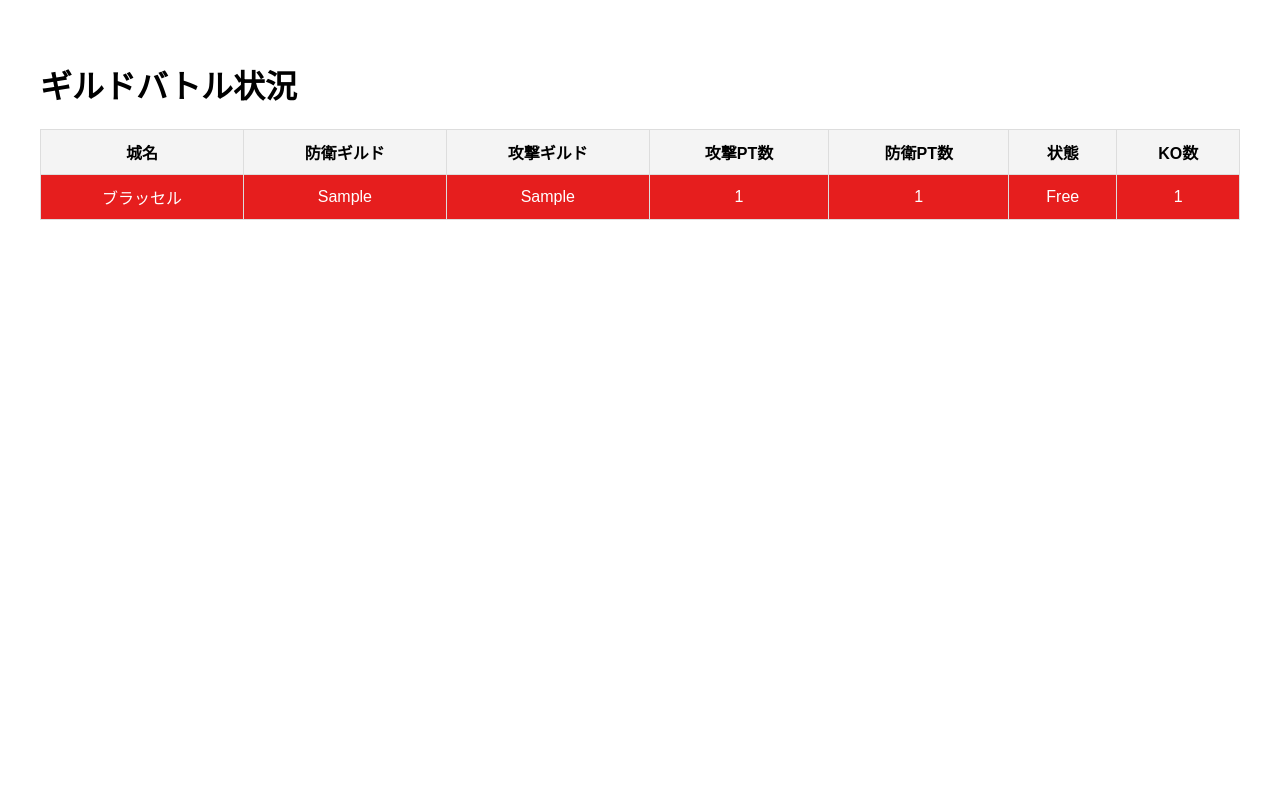
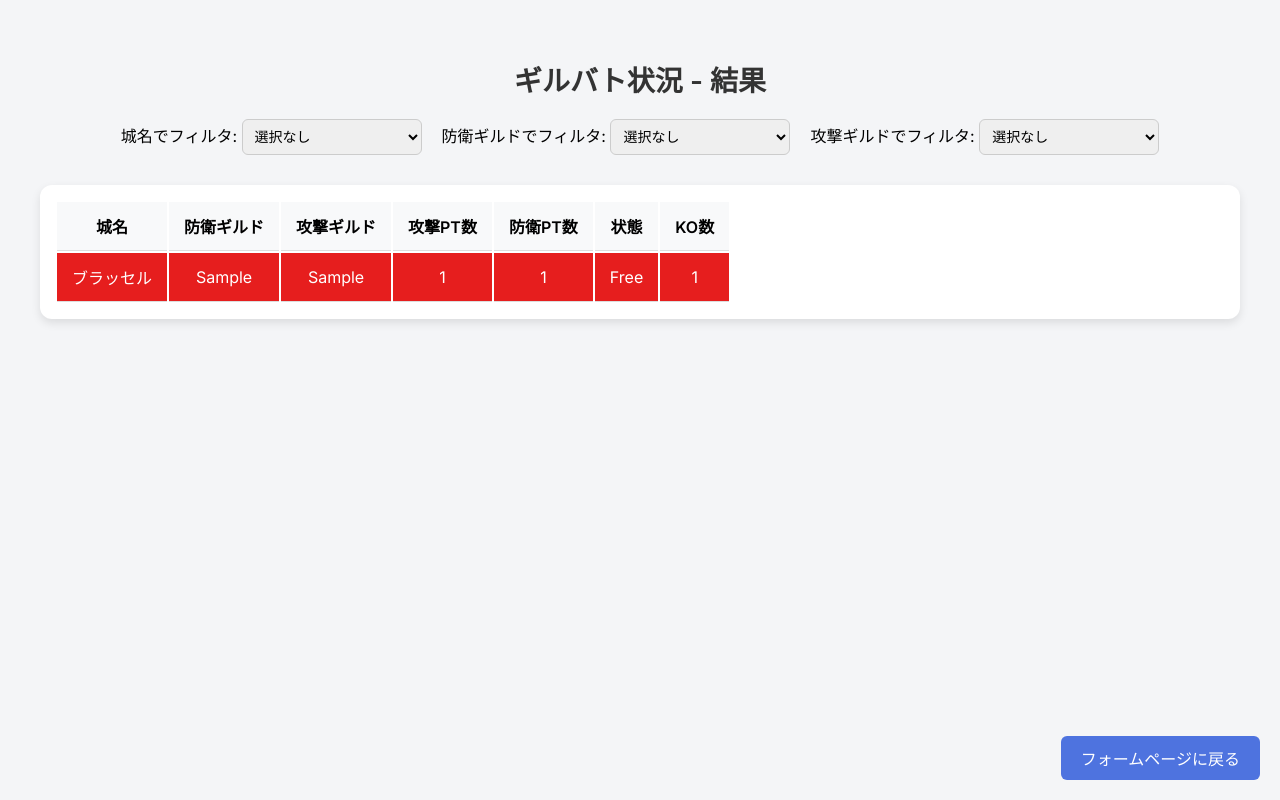
Before and after one commit to BLue-share/mememori-gvg, a Django app: page /guild/status/ in a window 1280 px wide. Run offline with Django 5.2, Linux system fonts and the light colour scheme; tables that the repository leaves empty hold one stand-in row (values such as "Sample post"); a database or web service that is not in the repository returns one stand-in record (values such as "Sample title"); data that the repository does not hold is empty.

Commit message:
ワールド選択用フォーム追加、フィルター機能追加、デザイン調整

```diff
--- a/guild_war_status/backend/guild/urls.py
+++ b/guild_war_status/backend/guild/urls.py
@@ -1,6 +1,7 @@
 from django.urls import path
-from .views import guild_status  # `fetch_guild_war_status` を削除
+from .views import guild_status,guild_form  # `fetch_guild_war_status` を削除
 
 urlpatterns = [
+    path('form/', guild_form, name='guild_form'),
     path("status/", guild_status, name="guild_status"),  # `guild_status` に変更
 ]
--- a/guild_war_status/backend/guild/views.py
+++ b/guild_war_status/backend/guild/views.py
@@ -1,12 +1,9 @@
+from django.shortcuts import render, redirect
 import logging
-from django.shortcuts import render
-from django.http import JsonResponse
 import requests
 
-# ロガーの設定
 logger = logging.getLogger(__name__)
 
-# キャッスル名のリスト（CastleIdに対応）
 CASTLE_NAMES = [
     "ブラッセル", "ウィスケルケー", "モダーヴ", "シメイ", "グラベンスティン",
     "カンブル", "クインティヌス", "ランベール", "サンジャック",
@@ -15,22 +12,33 @@ CASTLE_NAMES = [
     "サルヴァトール", "バーフ"
 ]
 
+def guild_form(request):
+    """ギルド戦フォームを表示"""
+    return render(request, "guild_form.html")
+
 def guild_status(request):
-    """APIからギルド戦情報を取得し、HTMLに変換"""
-    api_url = "https://api.mentemori.icu/1017/localgvg/latest"  # APIエンドポイントを修正
+    """APIからギルド戦情報を取得し、結果ページにリダイレクト"""
+
+    if request.method == "POST":
+        server = request.POST.get("server", "1")
+        world = request.POST.get("world", "").strip()
+    else:
+        server = "1"
+        world = ""
+
+    world_id = f"{server}{world}" if world else f"{server}"
+    api_url = f"https://api.mentemori.icu/{world_id}/localgvg/latest"
 
     try:
         response = requests.get(api_url)
+        logger.debug(f"APIリクエスト: {api_url}")
         logger.debug(f"APIレスポンス: {response.status_code}, {response.text}")
-        response.raise_for_status()  # HTTPエラーなら例外発生
+        response.raise_for_status()
 
         data = response.json()
-
-        # ギルド情報
         guilds = data.get("data", {}).get("guilds", {})
         castles = data.get("data", {}).get("castles", [])
 
-        # CastleIdをキャッスル名に変換
         formatted_castles = []
         for castle in castles:
             castle_id = castle.get("CastleId", 0)
@@ -45,18 +53,20 @@ def guild_status(request):
                 "attack_party_count": castle.get("AttackPartyCount", 0),
                 "defense_party_count": castle.get("DefensePartyCount", 0),
                 "state": "Occupied" if castle.get("GvgCastleState", 0) == 1 else "Free",
-                "ko_count": castle.get("LastWinPartyKnockOutCount", 0)  # KO数を追加
+                "ko_count": castle.get("LastWinPartyKnockOutCount", 0)
             })
 
-        # HTMLテンプレートをレンダリング
-        return render(request, "guild_status.html", {"castles": formatted_castles})
+        return render(request, "guild_status.html", {
+            "castles": formatted_castles,
+            "server": server,
+            "world": world
+        })
 
-    except requests.exceptions.HTTPError as http_err:
-        logger.error(f"HTTPエラーが発生しました: {http_err}, レスポンス: {response.status_code} {response.text}")
-        return JsonResponse({"error": "HTTPエラーが発生しました"}, status=500)
-    except requests.exceptions.RequestException as req_err:
-        logger.error(f"リクエストエラーが発生しました: {req_err}")
-        return JsonResponse({"error": "リクエストエラーが発生しました"}, status=500)
     except Exception as err:
-        logger.error(f"予期しないエラーが発生しました: {err}")
-        return JsonResponse({"error": "予期しないエラーが発生しました"}, status=500)
+        logger.error(f"エラー発生: {err}")
+        return render(request, "guild_status.html", {
+            "castles": [],
+            "server": server,
+            "world": world,
+            "error": "データ取得に失敗しました"
+        })
--- a/guild_war_status/backend/templates/guild_status.html
+++ b/guild_war_status/backend/templates/guild_status.html
@@ -3,62 +3,213 @@
 <head>
     <meta charset="UTF-8">
     <meta name="viewport" content="width=device-width, initial-scale=1.0">
-    <title>ギルド戦状況</title>
+    <title>ギルバト状況 - 結果</title>
     <style>
+        @import url('https://fonts.googleapis.com/css2?family=Inter:wght@400;600&display=swap');
+
         body {
-            font-family: Arial, sans-serif;
+            font-family: 'Inter', sans-serif;
             margin: 20px;
             padding: 20px;
+            background-color: #f4f5f7;
         }
-        table {
-            width: 100%;
-            border-collapse: collapse;
+
+        h1 {
+            text-align: center;
+            color: #333;
+            font-size: 28px;
+            margin-bottom: 20px;
         }
+
+        .error-message {
+            text-align: center;
+            color: red;
+            font-weight: bold;
+            margin-top: 10px;
+        }
+
+        .form-button {
+            display: inline-block;
+            background-color: #4e73df;
+            color: white;
+            padding: 10px 20px;
+            font-size: 16px;
+            border-radius: 6px;
+            text-decoration: none;
+            margin-top: 20px;
+            cursor: pointer;
+            transition: background-color 0.3s, transform 0.1s;
+            position: fixed;
+            bottom: 20px;
+            right: 20px;
+        }
+
+        .form-button:hover {
+            background-color: #224abe;
+            transform: scale(1.05);
+        }
+
+        .table-container {
+            max-width: 100%;
+            overflow-x: auto;
+            background: white;
+            border-radius: 12px;
+            padding: 15px;
+            box-shadow: 0 4px 10px rgba(0, 0, 0, 0.1);
+            margin-top: 20px;
+        }
+
+        th {
+            position: sticky;
+            top: 0;
+            background-color: #f8f9fa;
+            z-index: 10;
+        }
+
         th, td {
-            border: 1px solid #ddd;
-            padding: 10px;
+            padding: 12px 15px;
             text-align: center;
+            border-bottom: 1px solid #ddd;
         }
-        th {
-            background-color: #f4f4f4;
+
+        select {
+            padding: 8px;
+            border-radius: 6px;
+            border: 1px solid #ccc;
+            margin-bottom: 10px;
+            font-size: 14px;
+            width: 180px;
+            transition: 0.3s;
+        }
+
+        select:hover {
+            border-color: #4e73df;
+        }
+
+        .filter-container {
+            display: flex;
+            justify-content: center;
+            gap: 20px;
+            margin-bottom: 20px;
         }
         /* 防衛PT数が15以下のときの赤色 */
         .danger {
-            background-color: rgb(230, 30, 30);
-            color: white;
+            background-color: rgb(230, 30, 30) !important;
+            color: white !important;
         }
         /* 防衛PT数が60以下のときの黄色 */
         .warning {
-            background-color: yellow;
-            color: black;
+            background-color: yellow !important;
+            color: black !important;
+        }
+
+        /* レスポンシブデザイン: スクリーンサイズが小さい場合にテーブルの横スクロールを有効にする */
+        @media (max-width: 768px) {
+            .table-container {
+                overflow-x: scroll;
+                -webkit-overflow-scrolling: touch;
+            }
+
+            table {
+                width: 100%;
+                min-width: 600px;
+            }
         }
     </style>
     <script>
-        function getReloadInterval() {
-            const now = new Date();
-            const hours = now.getHours();
-            const minutes = now.getMinutes();
+        // フィルターの結果をlocalStorageに保存
+        function saveFilters() {
+            const filters = {
+                castleName: document.getElementById("castleNameFilter").value,
+                guildName: document.getElementById("guildNameFilter").value,
+                attackerName: document.getElementById("attackerNameFilter").value,
+            };
+            localStorage.setItem("filters", JSON.stringify(filters));
+        }
 
-            // 20:45 ～ 21:30 の間は 3秒おきに描画、それ以外は 30分おきに描画
-            if ((hours === 20 && minutes >= 45) || (hours === 21 && minutes < 30)) {
-                return 3000; // 3秒
-            } else {
-                return 1800000; // 30分（1800000ミリ秒）
+        // ページ読み込み時に保存されたフィルターを復元
+        function restoreFilters() {
+            const savedFilters = JSON.parse(localStorage.getItem("filters"));
+            if (savedFilters) {
+                document.getElementById("castleNameFilter").value = savedFilters.castleName || '';
+                document.getElementById("guildNameFilter").value = savedFilters.guildName || '';
+                document.getElementById("attackerNameFilter").value = savedFilters.attackerName || '';
             }
         }
 
-        function scheduleReload() {
-            setTimeout(function() {
-                location.reload();
-                scheduleReload();
-            }, getReloadInterval());
+        // テーブルデータをフィルタリング
+        function filterTable() {
+            const rows = document.querySelectorAll("table tbody tr");
+            const castleNameFilter = document.getElementById("castleNameFilter").value.toLowerCase();
+            const guildNameFilter = document.getElementById("guildNameFilter").value.toLowerCase();
+            const attackerNameFilter = document.getElementById("attackerNameFilter").value.toLowerCase();
+
+            rows.forEach(row => {
+                const castleName = row.cells[0].innerText.toLowerCase();
+                const guildName = row.cells[1].innerText.toLowerCase();
+                const attackerName = row.cells[2].innerText.toLowerCase();
+
+                const matchesFilter =
+                    castleName.includes(castleNameFilter) &&
+                    guildName.includes(guildNameFilter) &&
+                    attackerName.includes(attackerNameFilter);
+
+                row.style.display = matchesFilter ? '' : 'none';
+            });
         }
 
-        scheduleReload();
+        // ページが読み込まれたときにフィルターを復元し、テーブルをフィルタリング
+        window.onload = function () {
+            restoreFilters();
+            filterTable();
+        }
     </script>
 </head>
 <body>
-    <h1>ギルドバトル状況</h1>
+    <h1>ギルバト状況 - 結果</h1>
+
+    <!-- フォームページに戻るボタン -->
+    <a href="/guild/form/" class="form-button">フォームページに戻る</a>
+
+    <!-- エラーメッセージの表示 -->
+    {% if error %}
+        <p class="error-message">{{ error }}</p>
+    {% endif %}
+
+    <!-- フィルター部分 -->
+    <div class="filter-container">
+        <div>
+            <label for="castleNameFilter">城名でフィルタ:</label>
+            <select id="castleNameFilter" onchange="saveFilters(); filterTable();">
+                <option value="">選択なし</option>
+                {% for castle in castles %}
+                    <option value="{{ castle.castle_name }}">{{ castle.castle_name }}</option>
+                {% endfor %}
+            </select>
+        </div>
+
+        <div>
+            <label for="guildNameFilter">防衛ギルドでフィルタ:</label>
+            <select id="guildNameFilter" onchange="saveFilters(); filterTable();">
+                <option value="">選択なし</option>
+                {% for castle in castles %}
+                    <option value="{{ castle.guild_name }}">{{ castle.guild_name }}</option>
+                {% endfor %}
+            </select>
+        </div>
+
+        <div>
+            <label for="attackerNameFilter">攻撃ギルドでフィルタ:</label>
+            <select id="attackerNameFilter" onchange="saveFilters(); filterTable();">
+                <option value="">選択なし</option>
+                {% for castle in castles %}
+                    <option value="{{ castle.attacker_guild_name }}">{{ castle.attacker_guild_name }}</option>
+                {% endfor %}
+            </select>
+        </div>
+    </div>
+
+    <div class="table-container">
         <table>
             <thead>
                 <tr>
@@ -68,7 +219,7 @@
                     <th>攻撃PT数</th>
                     <th>防衛PT数</th>
                     <th>状態</th>
-                <th>KO数</th> <!-- KO数列を追加 -->
+                    <th>KO数</th>
                 </tr>
             </thead>
             <tbody>
@@ -80,10 +231,11 @@
                         <td>{{ castle.attack_party_count }}</td>
                         <td>{{ castle.defense_party_count }}</td>
                         <td>{{ castle.state }}</td>
-                    <td>{{ castle.ko_count }}</td> <!-- KO数を表示 -->
+                        <td>{{ castle.ko_count }}</td>
                     </tr>
                 {% endfor %}
             </tbody>
         </table>
+    </div>
 </body>
 </html>
```
Also changed, not shown: guild_war_status/backend/templates/guild_form.html (added, +132 -0 lines), README.md, guild_war_status/backend/image/guild_filter.png (added), guild_war_status/backend/image/guild_form.png (added), guild_war_status/backend/image/guild_result.png (added). Lines whose indentation alone changed are shown as unchanged.
